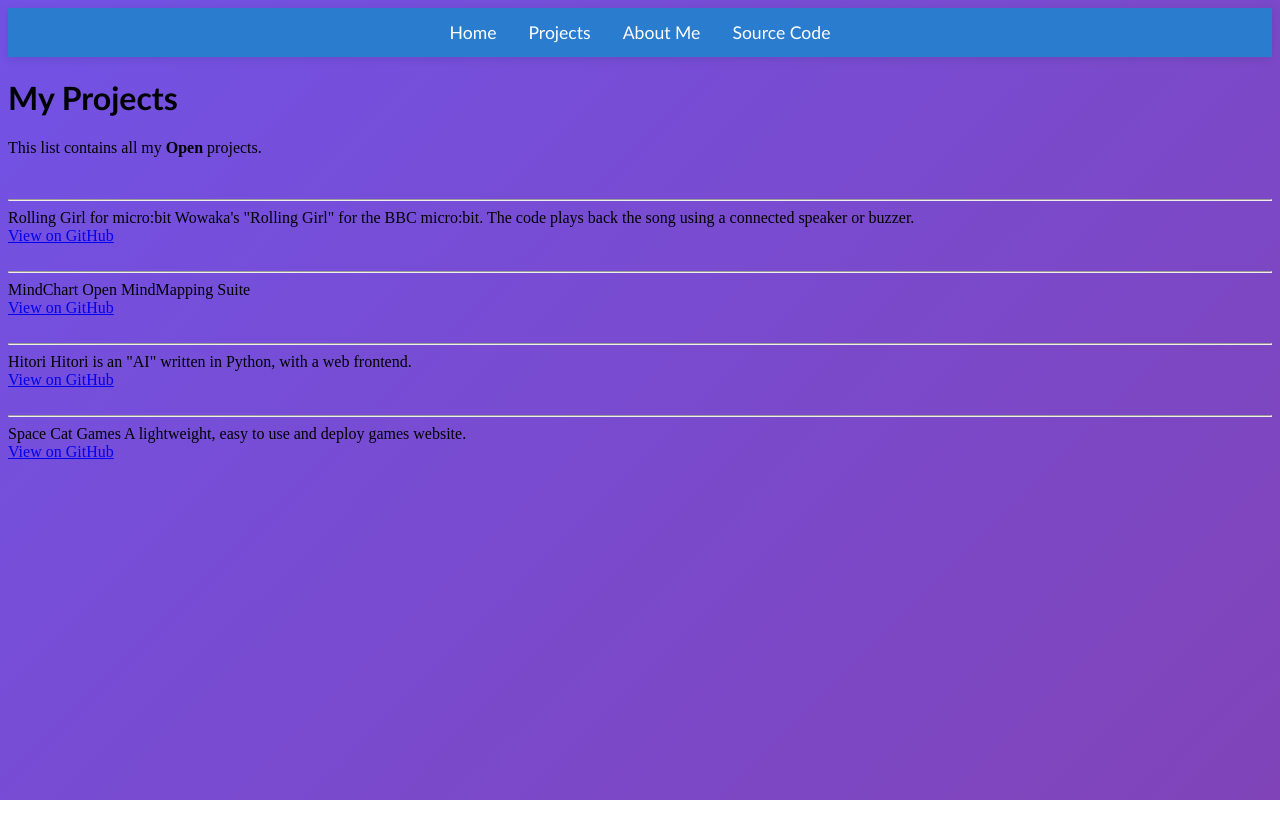
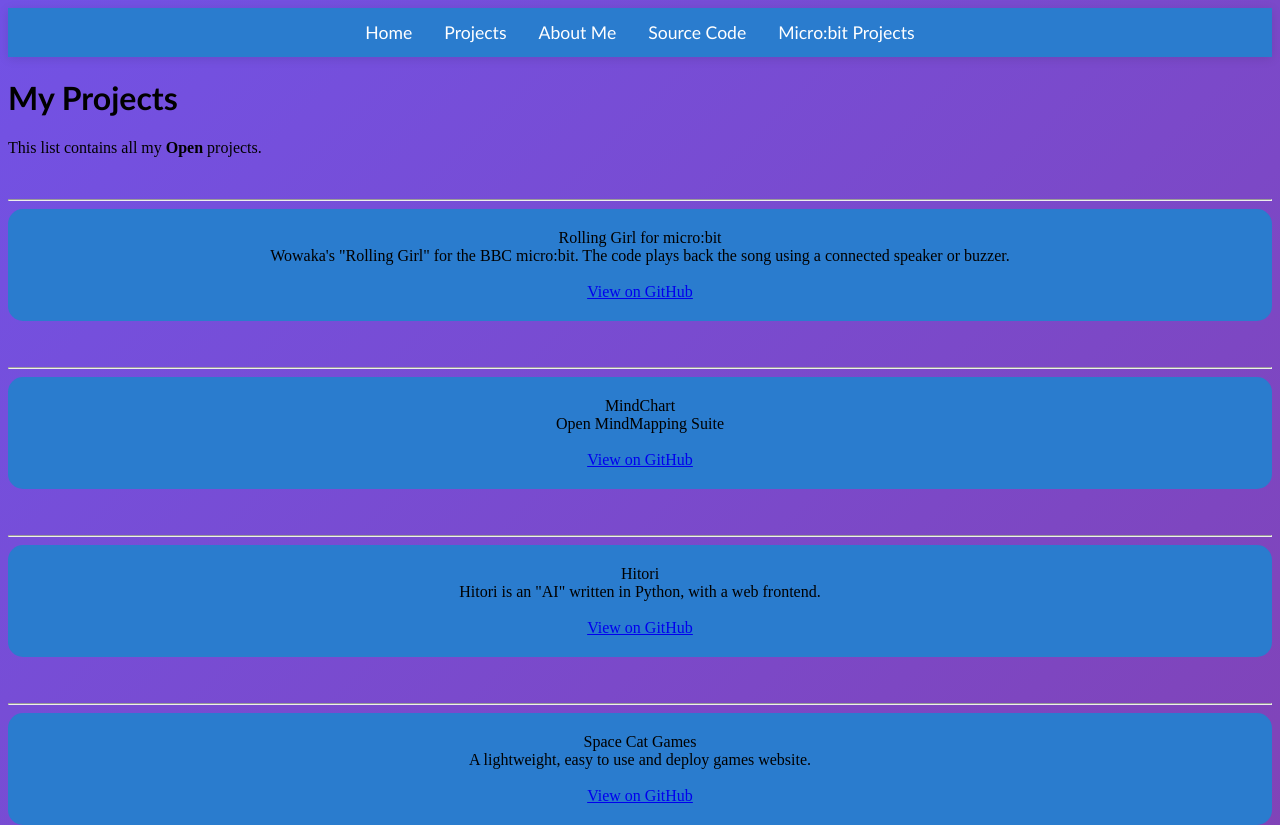
Before and after one commit to meowcat767/meowcat767.github.io, a website: page project-directory.html in a window 1280 px wide. Before the commit the page ends 800 px from the top, so only its background shows below. Drawn offline with nearby package versions, Linux system fonts and the light colour scheme.

Commit message:
added microbits pages

```diff
--- a/project-directory.html
+++ b/project-directory.html
@@ -15,13 +15,14 @@
       <a href="project-directory.html">Projects</a>
       <a href="about.html">About Me</a>
       <a href="opensource.html">Source Code</a>
+      <a href="microbits.html">Micro:bit Projects</a>
     </div>
     <h1 class="header">My Projects</h1>
     <p class="subheader">This list contains all my <strong>Open</strong> projects.</p>
   <div class="projects">
     <br>
     <hr>
-   <div class="project">
+   <div class="project" style="--animation-order: 0s;">
     <span class="project-title">Rolling Girl for micro:bit</span>
     <span class="project-description">Wowaka's "Rolling Girl" for the BBC micro:bit. The code plays back the song using a connected speaker or buzzer.</span>
     <br>
@@ -29,7 +30,7 @@
    </div>
    <br>
    <hr>
-    <div class="project">
+    <div class="project" style="--animation-order: 0.2s;">
       <span class="project-title">MindChart</span>
       <span class="project-description">Open MindMapping Suite</span>
       <br>
@@ -37,7 +38,7 @@
       </div>
     <br>
     <hr>
-    <div class="project">
+    <div class="project" style="--animation-order: 0.4s;">
       <span class="project-title">Hitori</span>
       <span class="project-description">Hitori is an "AI" written in Python, with a web frontend.</span>
       <br>
@@ -45,7 +46,7 @@
   </div>
   <br>
   <hr>
-  <div class="project">
+  <div class="project" style="--animation-order: 0.6s;">
     <span class="project-title">Space Cat Games</span>
     <span class="project-description">A lightweight, easy to use and deploy games website.</span>
     <br>
--- a/style.css
+++ b/style.css
@@ -60,3 +60,27 @@
   color: white;
   font-family: 'Trebuchet MS';
 }
+
+@keyframes fadeInUp {
+  0% {
+    opacity: 0;
+    transform: translateY(20px);
+  }
+  100% {
+    opacity: 1;
+    transform: translateY(0);
+  }
+}
+
+.project {
+  display: flex;
+  flex-direction: column;
+  align-items: center;
+  padding: 20px;
+  background-color: #2a7cce;
+  border-radius: 15px;
+  opacity: 0;
+  animation: fadeInUp 0.8s ease forwards;
+  animation-delay: var(--animation-order, 0s);
+  margin-bottom: 20px;
+}
```
Also changed, not shown: index.html (+1 -0 lines), microbits.html (added, +28 -0 lines), 1 other file.
